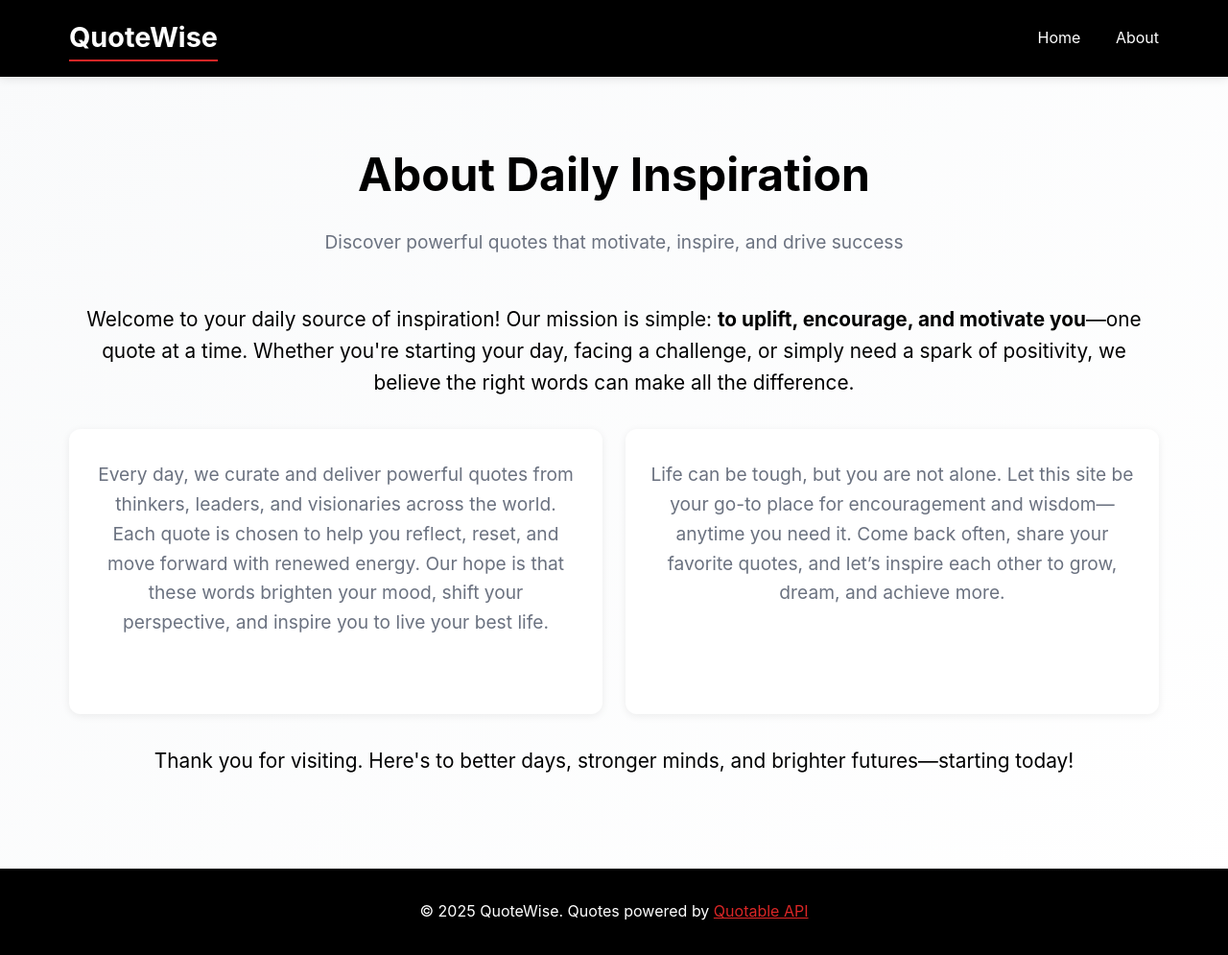
After one commit to vaughnjackson/quote-generator, a Flask app: page /about in a window 1280 px wide. The commit adds this page. Shown: the whole page at 96% size. Run offline with Flask 3, Linux system fonts and the light colour scheme.

Commit message:
Added About.html content and style updates

```diff
--- a/app.py
+++ b/app.py
@@ -53,6 +53,11 @@ def home():
     """Home page with quote categories"""
     return render_template('index.html')
 
+@app.route('/about')
+def about():
+    """About page"""
+    return render_template('about.html')
+
 @app.route('/quote')
 def quote():
     """Display random quote based on category"""
--- a/static/css/style.css
+++ b/static/css/style.css
@@ -231,6 +231,43 @@ blockquote footer {
   color: var(--primary-red);
 }
 
+/* About Cards */
+p.about-text {
+  font-size: 1.3rem;
+  line-height: 1.6;
+  margin-bottom: 2rem;
+  color: var(--primary-black);
+}
+.about-cards {
+  display: flex;
+  flex-direction: column;
+  gap: 1.5rem;
+  margin-top: 2rem;
+  margin-bottom: 2rem;
+}
+
+.about-card {
+  background: #fff;
+  border-radius: 12px;
+  box-shadow: 0 2px 8px rgba(0, 0, 0, 0.07);
+  padding: 2rem 1.5rem;
+  flex: 1 1 0;
+  transition: box-shadow 0.2s;
+}
+
+.about-card:hover {
+  box-shadow: 0 4px 16px rgba(0, 0, 0, 0.13);
+}
+
+@media (min-width: 768px) {
+  .about-cards {
+    flex-direction: row;
+  }
+  .about-card {
+    max-width: 600px;
+  }
+}
+
 /* Footer */
 footer {
   background: var(--primary-black);
--- /dev/null
+++ b/templates/about.html
@@ -0,0 +1,34 @@
+{% extends "base.html" %}
+
+{% block title %}About | Daily Inspiration{% endblock %}
+
+{% block content %}
+<div class="hero-section">
+    <div class="container">
+        <h1>About Daily Inspiration</h1>
+        <p>Discover powerful quotes that motivate, inspire, and drive success</p>
+
+        <p class="about-text">
+            Welcome to your daily source of inspiration! Our mission is simple: <span style="font-weight: bold;">to uplift, encourage, and motivate you</span>—one quote at a time. Whether you're starting your day, facing a challenge, or simply need a spark of positivity, we believe the right words can make all the difference.
+        </p>
+
+
+    <div class="about-cards">
+        <div class="about-card">
+            <p>
+                Every day, we curate and deliver powerful quotes from thinkers, leaders, and visionaries across the world. Each quote is chosen to help you reflect, reset, and move forward with renewed energy. Our hope is that these words brighten your mood, shift your perspective, and inspire you to live your best life.
+            </p>
+        </div>
+        <div class="about-card">
+            <p>
+                Life can be tough, but you are not alone. Let this site be your go-to place for encouragement and wisdom—anytime you need it. Come back often, share your favorite quotes, and let’s inspire each other to grow, dream, and achieve more.
+            </p>
+        </div>
+
+    </div>
+    <p class="about-text">
+        Thank you for visiting. Here's to better days, stronger minds, and brighter futures—starting today!
+    </p>
+</div>
+
+{% endblock %}
--- a/templates/base.html
+++ b/templates/base.html
@@ -12,7 +12,7 @@
             <a href="{{ url_for('home') }}" class="logo">QuoteWise</a>
             <div class="nav-links">
                 <a href="{{ url_for('home') }}">Home</a>
-                <a href="#about">About</a>
+                <a href="{{ url_for('about') }}">About</a>
             </div>
         </div>
     </nav>
```
